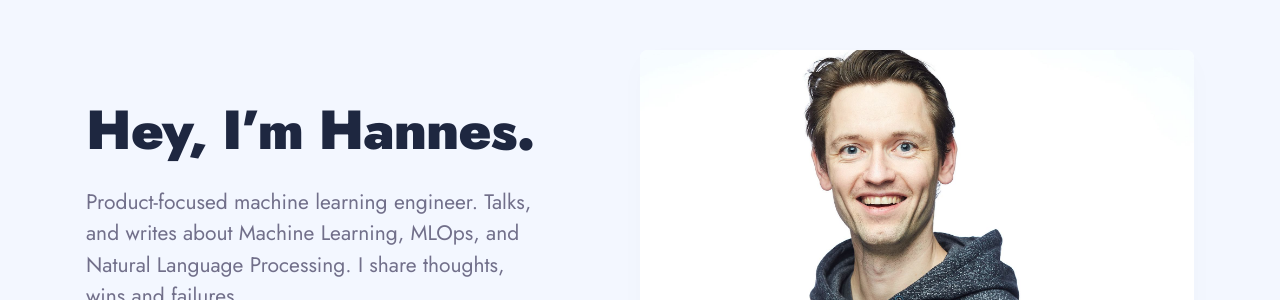
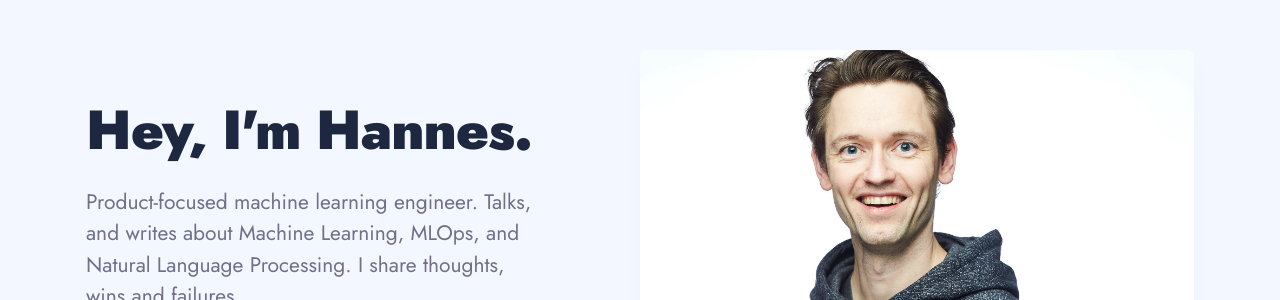
Before and after one commit to hanneshapke/hanneshapke.github.io, a Jekyll site: the page built from index.html, in a window 1280 px wide. Shown: the part 150-450 px from the top of the page. Built offline with Jekyll 4.4.1, drawn with Linux system fonts in a browser that asks for light colours; nearby versions of some CDN libraries; the list of posts is cut into pages by our own code; part of the change alters nothing that is shown.

```diff
--- a/_config.yml
+++ b/_config.yml
@@ -18,18 +18,12 @@ author:
 social:
 - {icon: "ion-logo-twitter", link: "https://www.twitter.com/hanneshapke"}
 - {icon: "ion-logo-linkedin", link: "https://www.linkedin.com/in/hanneshapke/"}
-# - {icon: "ion-logo-instagram", link: "https://instagram.com"}
-# - {icon: "ion-logo-pinterest", link: "https://pinterest.com"}
-# - {icon: "ion-logo-youtube", link: "https://youtube.com"}
-
-# Example of adding a new link to the footer - {icon: "ion-logo-dribbble", link: "https://dribbble.com"}
-# Other icons can be found at https://ionicons.com/v4/
 
 
 #-------------------------------
 # Hero Settings
 hero:
-  hero__title: Hey, I’m Hannes.
+  hero__title: Hey, I'm Hannes.
   hero__description: Product-focused machine learning engineer. Talks, and writes about Machine Learning, MLOps, and Natural Language Processing. I share thoughts, wins and failures.
   hero__image: '/images/01.jpg'
 
@@ -69,10 +63,10 @@ mailchimp__button__text: Join the Mailing List
 
 
 #-------------------------------
-# Contact Settings
-contact:
-  email: your@email.com # Add your email for contant form
-  description: Reach out if you have questions regarding Machine Learning and MLOps. # Add a description of your form
+# # Contact Settings
+# contact:
+#   email: your@email.com # Add your email for contant form
+#   description: Reach out if you have questions regarding Machine Learning and MLOps. # Add a description of your form
 
 # NOTE
 # Menso theme comes with a contact form built-in. You can use this form with Formspree (https://formspree.io/) service and get up to 50 submissions for free. Also, you can easily switch to another service if you want.
@@ -85,7 +79,7 @@ contact:
 
 #-------------------------------
 # Google Analytics
-google-analytics: # Add your GA Tracking Id
+# google-analytics: # Add your GA Tracking Id
 
 
 #-------------------------------
```
